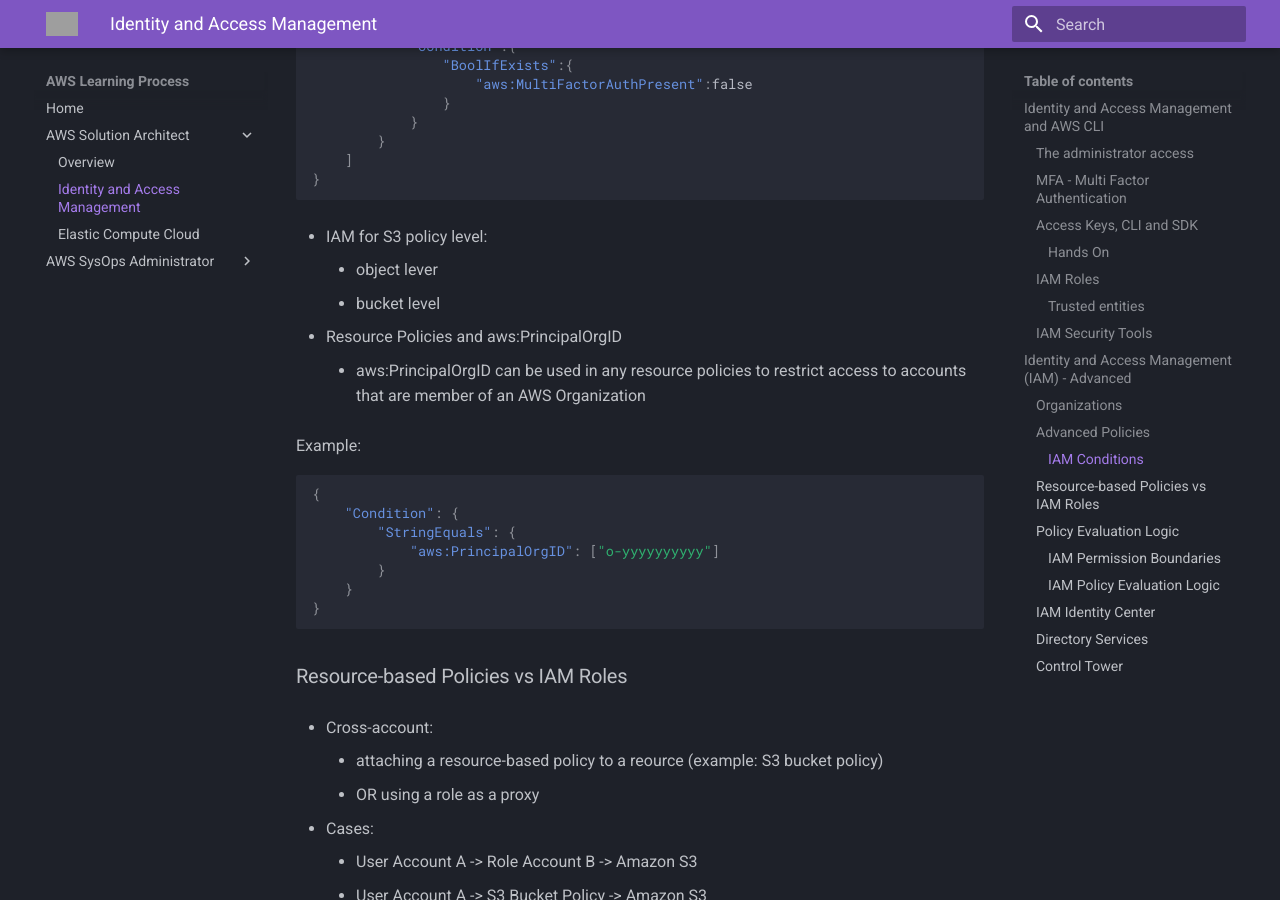
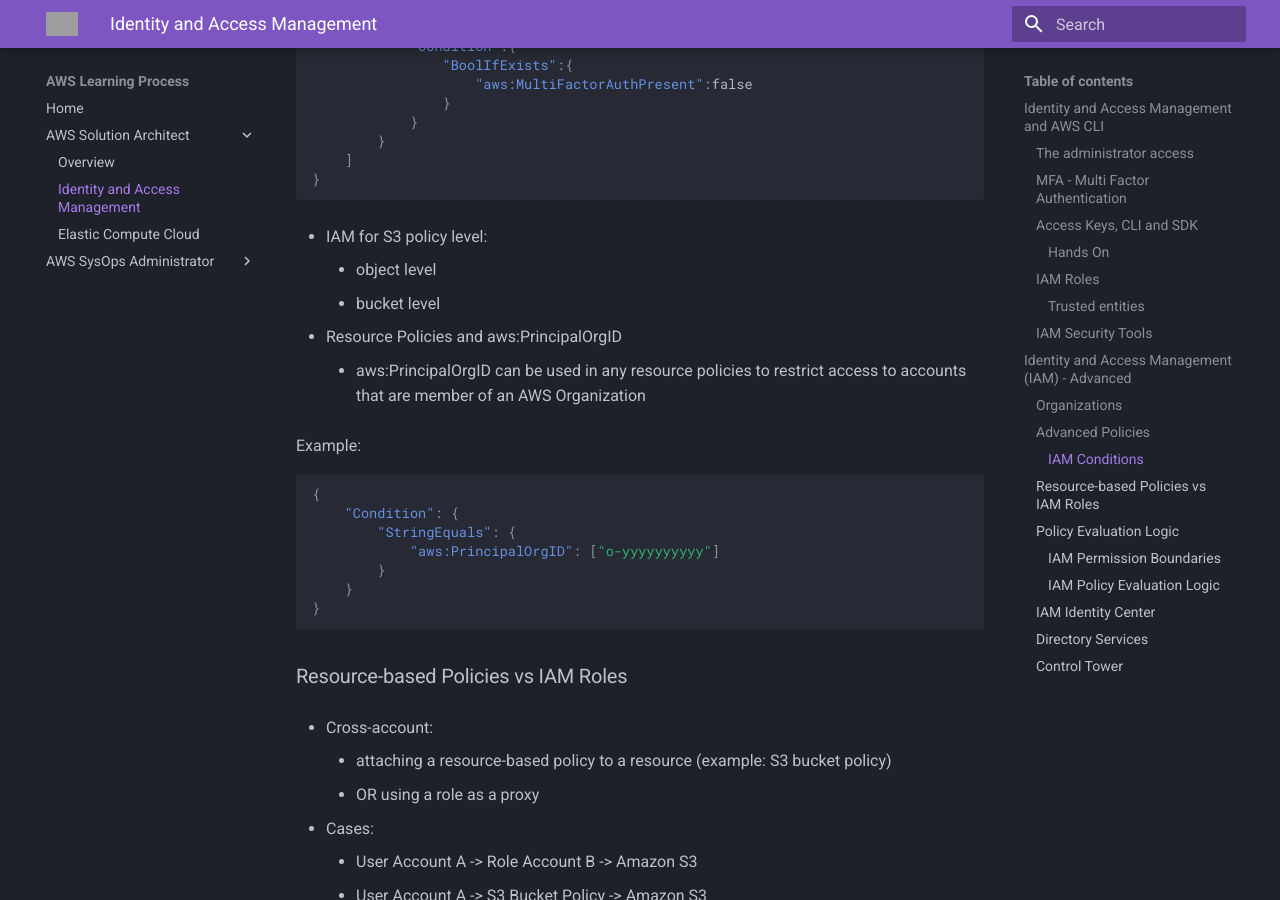
Before and after one commit to janobourian/aws, an MkDocs documentation site: the page built from docs/solution_architect/iam.md, in a window 1280 px wide and 900 px high, scrolled down 6383 px. Built offline with MkDocs 1.6.1 and Material for MkDocs 9.7.7, drawn with Linux system fonts in a browser that asks for light colours; some of the changed text lies outside the part shown; grey boxes are pictures that could not be loaded.

Commit message:
add: review before to start again

````diff
--- a/docs/solution_architect/iam.md
+++ b/docs/solution_architect/iam.md
@@ -279,7 +279,7 @@ Example:
 ```
 
 * IAM for S3 policy level:
-    * object lever
+    * object level
     * bucket level
 
 * Resource Policies and aws:PrincipalOrgID
@@ -300,7 +300,7 @@ Example:
 ### Resource-based Policies vs IAM Roles
 
 * Cross-account:
-    * attaching a resource-based policy to a reource (example: S3 bucket policy)
+    * attaching a resource-based policy to a resource (example: S3 bucket policy)
     * OR using a role as a proxy
 
 * Cases:
````
Also changed, not shown: other parts of docs/solution_architect/iam.md (+4 -4 lines), docs/solution_architect/ec2.md (+1 -1 lines), docs/solution_architect/solution-architect.md (+1 -1 lines).
